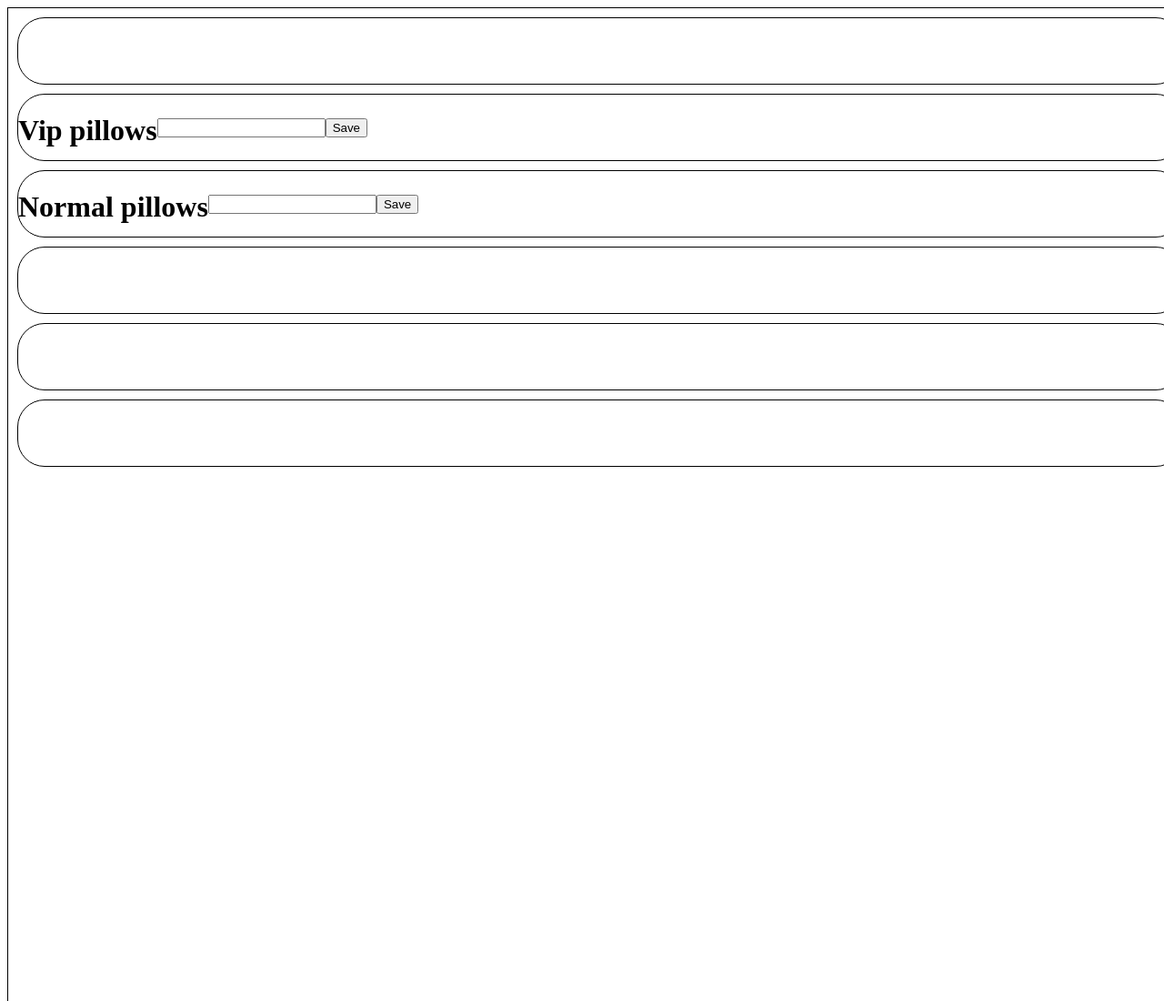
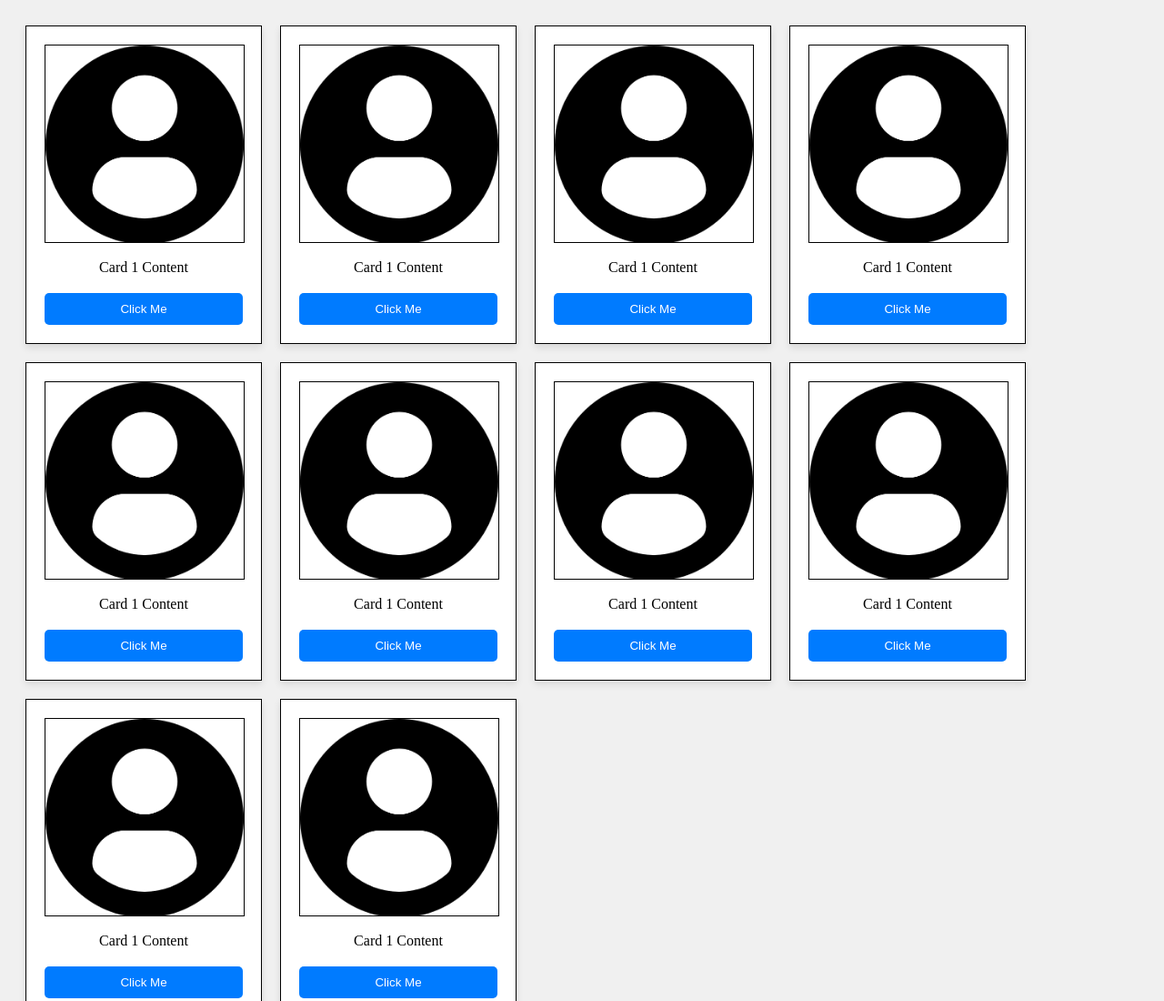
Before and after one commit to khayro0668/memoir3, a plain HTML site: page try.html in a window 1280 px wide. Shown: the top 1100 px of the page at 91% size. Drawn offline with Linux system fonts and the light colour scheme.

Commit message:
jaaaaaaaaame3

```diff
--- a/try.html
+++ b/try.html
@@ -2,34 +2,102 @@
 <html lang="en">
 <head>
 <meta charset="UTF-8">
-    <meta name="viewport" content="width=device-width, initial-scale=1.0">
-    <title>Document</title>
-    <link rel="stylesheet" href="styleOfPageOfSettings.css">
+<title>Cards with Buttons</title>
+<style>
+    body {
+        display: flex;
+        flex-wrap: wrap;
+        gap: 20px;
+        padding: 20px;
+        background: #f0f0f0;
+    }
+    .card {
+        width: 260px; /* Adjusted for margins and padding */
+        height: 350px; /* Increased height of the cards */
+        background: white;
+        box-shadow: 0 4px 8px rgba(0,0,0,0.1);
+        padding: 20px;
+        box-sizing: border-box;
+        text-align: center;
+        display: flex;
+        flex-direction: column;
+        justify-content: space-between; /* Keeps content organized */
+        border: black 1px solid;
+    }
+
+    .card button {
+        width: 100%;
+        padding: 10px;
+        background-color: #007BFF;
+        color: white;
+        border: none;
+        border-radius: 5px;
+        cursor: pointer;
+    }
+    .card button:hover {
+        background-color: #0056b3;
+    }
+
+    .card-of-acc {
+        border: 1px solid black;
+        height: 70%;
+        width: 100%;
+        background-image: url('skrt.png');
+        background-size: cover;
+    }
+</style>
 </head>
-<body style="height: 1200px;width: 100%;border: 1px solid black;">
-    <div class="page-of-set-price-of-others" id="page-of-set-price-of-others">
-        <div class="item" id="normal-pillows">
-
+<body>
+    <div class="card" id="user-01">
+        <div class="card-of-acc"></div>
+        <p>Card 1 Content</p>
+        <button>Click Me</button>
     </div>
-        <div class="item" id="vip-pillows">
-           <h1>Vip pillows</h1>
-           <input type="number"  id="new-price-of-vip-pillows">
-           <button onclick="">Save</button>
+    <div class="card" id="user-02">
+        <div class="card-of-acc"></div>
+        <p>Card 1 Content</p>
+        <button>Click Me</button>
     </div>
-        <div class="item" id="normal-">
-           <h1>Normal pillows</h1>
-           <input type="number"  id="new-price-of-normal-pillows">
-           <button onclick="">Save</button>
+    <div class="card" >
+        <div class="card-of-acc"></div>
+        <p>Card 1 Content</p>
+        <button>Click Me</button>
     </div>
-        <div class="item" id="vip-">
-
+    <div class="card">
+        <div class="card-of-acc"></div>
+        <p>Card 1 Content</p>
+        <button>Click Me</button>
     </div>
-        <div class="item" id="normal-">
-
+    <div class="card">
+        <div class="card-of-acc"></div>
+        <p>Card 1 Content</p>
+        <button>Click Me</button>
     </div>
-        <div class="item" id="vip-">
-
+    <div class="card">
+        <div class="card-of-acc"></div>
+        <p>Card 1 Content</p>
+        <button>Click Me</button>
     </div>
+    <div class="card">
+        <div class="card-of-acc"></div>
+        <p>Card 1 Content</p>
+        <button>Click Me</button>
     </div>
+    <div class="card">
+        <div class="card-of-acc"></div>
+        <p>Card 1 Content</p>
+        <button>Click Me</button>
+    </div>
+    <div class="card">
+        <div class="card-of-acc"></div>
+        <p>Card 1 Content</p>
+        <button>Click Me</button>
+    </div>
+    <div class="card">
+        <div class="card-of-acc"></div>
+        <p>Card 1 Content</p>
+        <button>Click Me</button>
+    </div>
+    <!-- Repeat for each card as needed -->
 </body>
 </html>
```
Also changed, not shown: skrt.png (added). Lines whose indentation alone changed are shown as unchanged.
